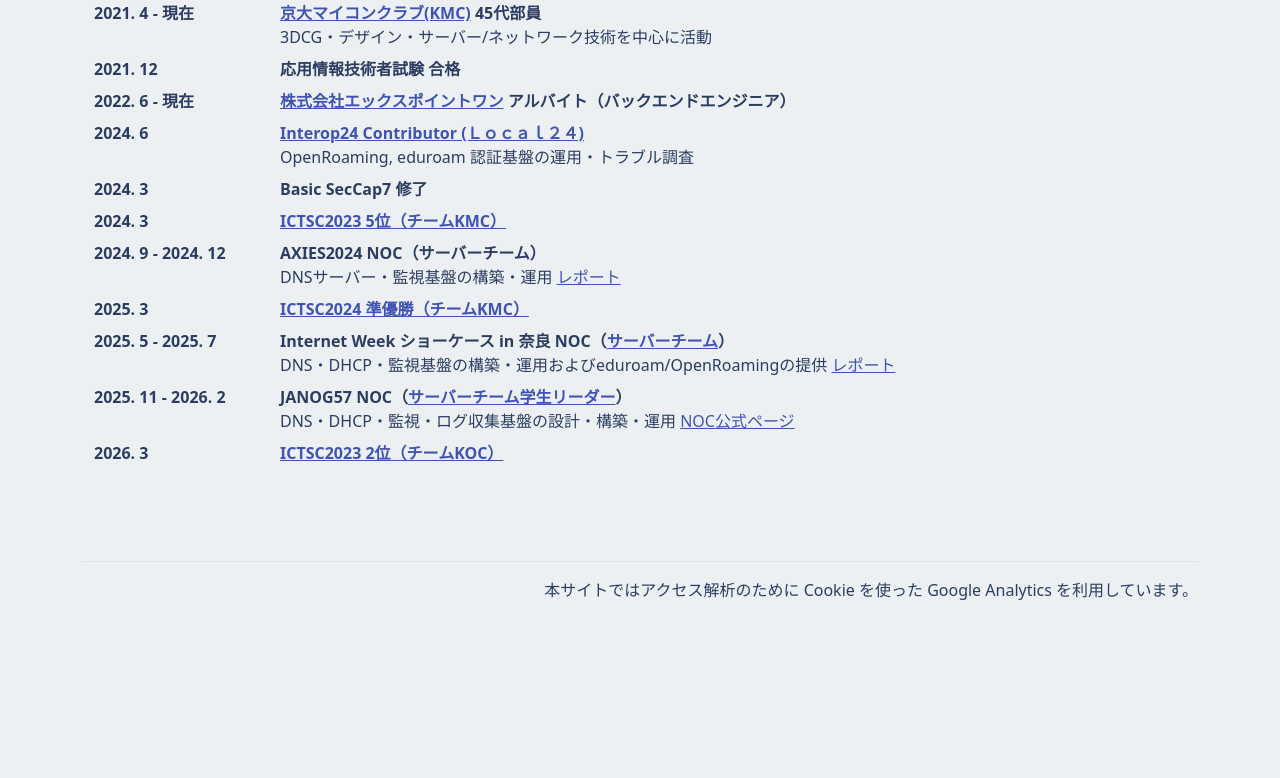
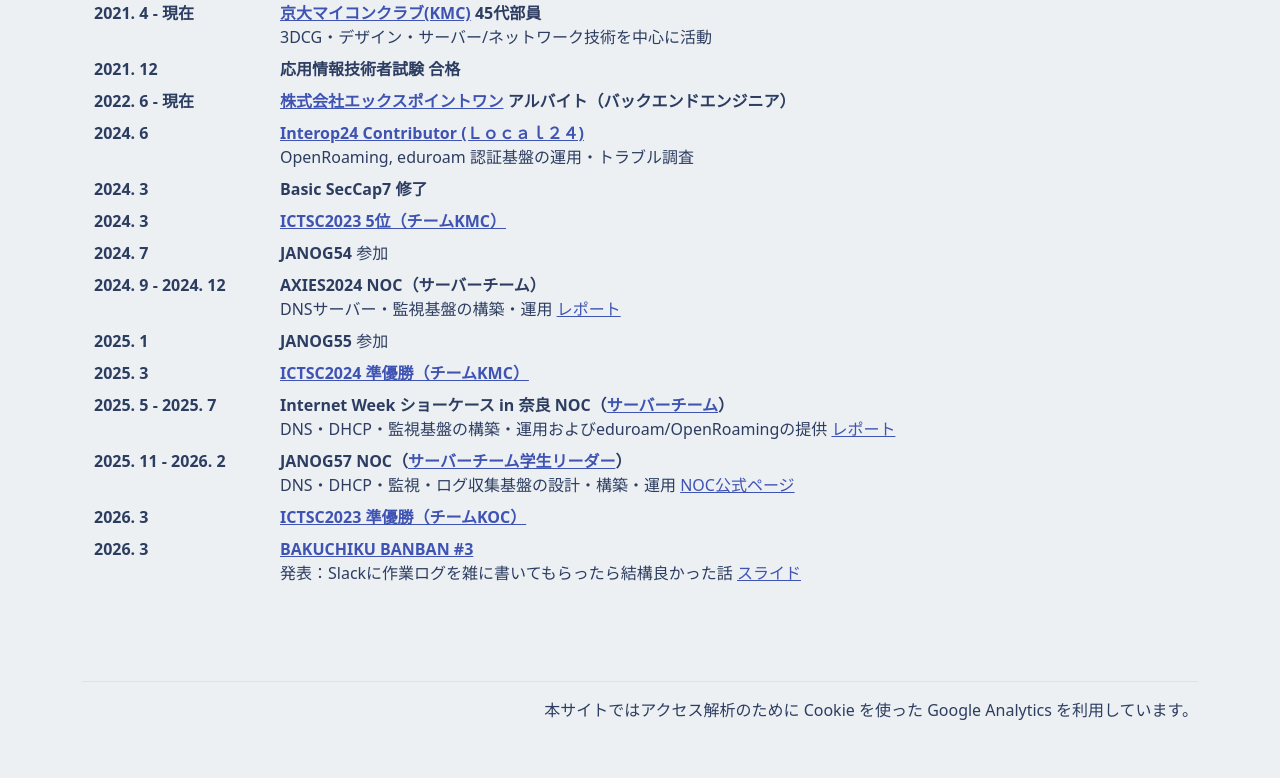
Before and after one commit to crashRT/Portfolio, a Django app: page /info/about/ in a window 1280 px wide. Shown: the part 1830-2608 px from the top of the page. Before the commit the page ends 2430 px from the top, so only its background shows below. Run offline with Django 4.2, Linux system fonts and the light colour scheme.

Commit message:
活動を追加

```diff
--- a/templates/info/about.html
+++ b/templates/info/about.html
@@ -166,10 +166,18 @@
                     <dd class="col-sm-9">
                         <b><a href="https://icttoracon.net/archives/9793">ICTSC2023 5位（チームKMC）</a></b>
                     </dd>
+                    <dt class="col-sm-2">2024. 7</dt>
+                    <dd class="col-sm-9">
+                        <b>JANOG54</b> 参加
+                    </dd>
                     <dt class="col-sm-2">2024. 9 - 2024. 12</dt>
                     <dd class="col-sm-9">
                         <b>AXIES2024 NOC（サーバーチーム） </b><br />
                         DNSサーバー・監視基盤の構築・運用 <a href="https://knowledge.sakura.ad.jp/41828/">レポート</a>
+                    </dd>
+                    <dt class="col-sm-2">2025. 1</dt>
+                    <dd class="col-sm-9">
+                        <b>JANOG55</b> 参加
                     </dd>
                     <dt class="col-sm-2">2025. 3</dt>
                     <dd class="col-sm-9">
@@ -190,7 +198,12 @@
                     </dd>
                     <dt class="col-sm-2">2026. 3</dt>
                     <dd class="col-sm-9">
-                        <b><a href="https://icttoracon.net/archives/10391">ICTSC2023 2位（チームKOC）</a></b>
+                        <b><a href="https://icttoracon.net/archives/10391">ICTSC2023 準優勝（チームKOC）</a></b>
+                    </dd>
+                    <dt class="col-sm-2">2026. 3</dt>
+                    <dd class="col-sm-9">
+                        <b><a href="https://bakuchiku.connpass.com/event/387277/">BAKUCHIKU BANBAN #3</a></b><br />
+                        発表：Slackに作業ログを雑に書いてもらったら結構良かった話 <a href="https://www.docswell.com/s/crashRT/K278WR-banban3">スライド</a>
                     </dd>
                 </dl>
 
```
